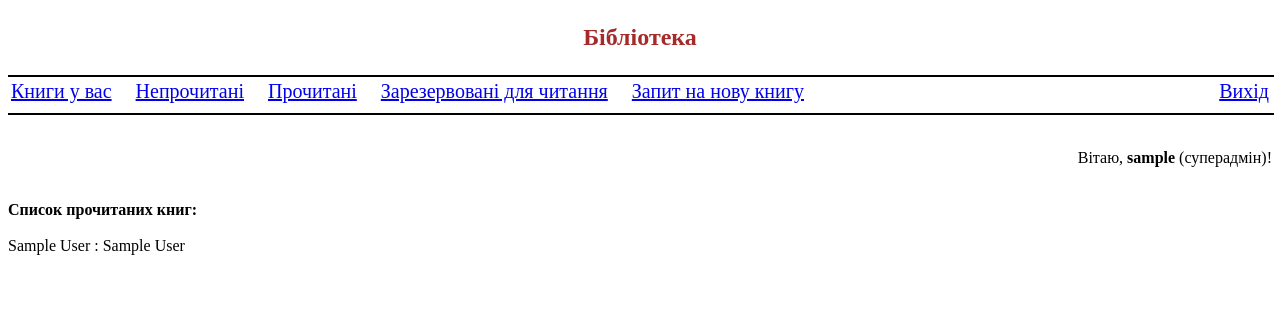
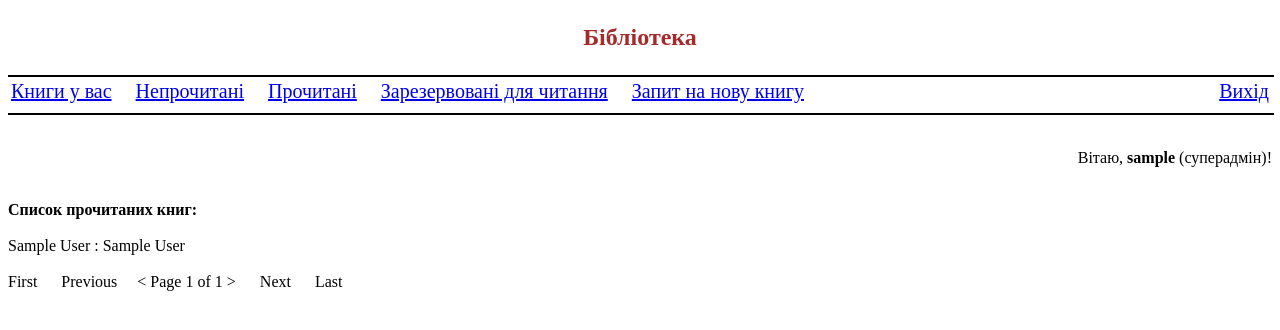
Before and after one commit to SerhiiGu/library_django, a Django app: page /books/readed/ in a window 1280 px wide. Shown: the top 330 px of the page. Run offline with Django 4.2, Linux system fonts and the light colour scheme; a user stored in the database is signed in; tables that the repository leaves empty hold one stand-in row (values such as "Sample post").

Commit message:
add pagination

```diff
--- a/libUser/templates/books_readed.html
+++ b/libUser/templates/books_readed.html
@@ -8,7 +8,23 @@
 {% endif %}
 
 <b>Список прочитаних книг:</b><br><br>
-{% for book in books %}
+{% for book in page_obj %}
 {{ book }}<br>
 {% endfor %}
+
+<br>
+{% if page_obj.has_previous %}
+    <a href="?page=1">First</a>&emsp;
+    <a href="?page={{ page_obj.previous_page_number }}">Previous</a>&emsp;
+{% else %}
+    First &emsp; Previous&emsp;
+{% endif %}
+<a> < Page {{page_obj.number}} of {{page_obj.paginator.num_pages}} > </a>&emsp;
+{% if page_obj.has_next %}
+    <a href="?page={{ page_obj.next_page_number }}">Next</a>&emsp;
+    <a href="?page={{ page_obj.paginator.num_pages }}">Last</a>
+{% else %}
+    Next &emsp; Last
+{% endif %}
+
 {% endblock content %}
--- a/libUser/views.py
+++ b/libUser/views.py
@@ -3,6 +3,7 @@ from django.contrib import messages
 from django.contrib.auth import authenticate, login, logout
 from django.contrib.auth.decorators import login_required
 from django.shortcuts import render, redirect
+from django.core.paginator import Paginator, EmptyPage, PageNotAnInteger
 # from django.contrib.auth.models import User
 # from django.http import HttpResponse
 
@@ -27,13 +28,31 @@ def books_unreaded(request):
         else:
             can_booking = "no"
         books.append((book.pk, request.user.id, book.author, book.title, can_booking))
-    return render(request, "books_unreaded.html", {"books": books})
+    paginator = Paginator(books, 20)
+    page_number = request.GET.get('page', 1)
+    try:
+        page_obj = paginator.get_page(page_number)
+    except PageNotAnInteger:
+        page_obj = paginator.page(1)
+    except EmptyPage:
+        page_obj = paginator.page(paginator.num_pages)
+    page_obj.adjusted_elided_pages = paginator.get_elided_page_range(page_number)
+    return render(request, "books_unreaded.html", {"page_obj": page_obj})
 
 
 @login_required(login_url='/login/')
 def books_readed(request):
     readed_books = Books.objects.filter(userbooks__user_id=request.user.id, userbooks__status=0).all()
-    return render(request, "books_readed.html", {"books": readed_books})
+    paginator = Paginator(readed_books, 20)
+    page_number = request.GET.get('page', 1)
+    try:
+        page_obj = paginator.get_page(page_number)
+    except PageNotAnInteger:
+        page_obj = paginator.page(1)
+    except EmptyPage:
+        page_obj = paginator.page(paginator.num_pages)
+    page_obj.adjusted_elided_pages = paginator.get_elided_page_range(page_number)
+    return render(request, "books_readed.html", {"page_obj": page_obj})
 
 
 @login_required(login_url='/login/')
```
Also changed, not shown: libAdmin/templates/panel_books_all.html (+19 -2 lines), libAdmin/templates/panel_books_free.html (+16 -1 lines), libAdmin/views.py (+21 -2 lines), libUser/templates/books_unreaded.html (+16 -1 lines).
